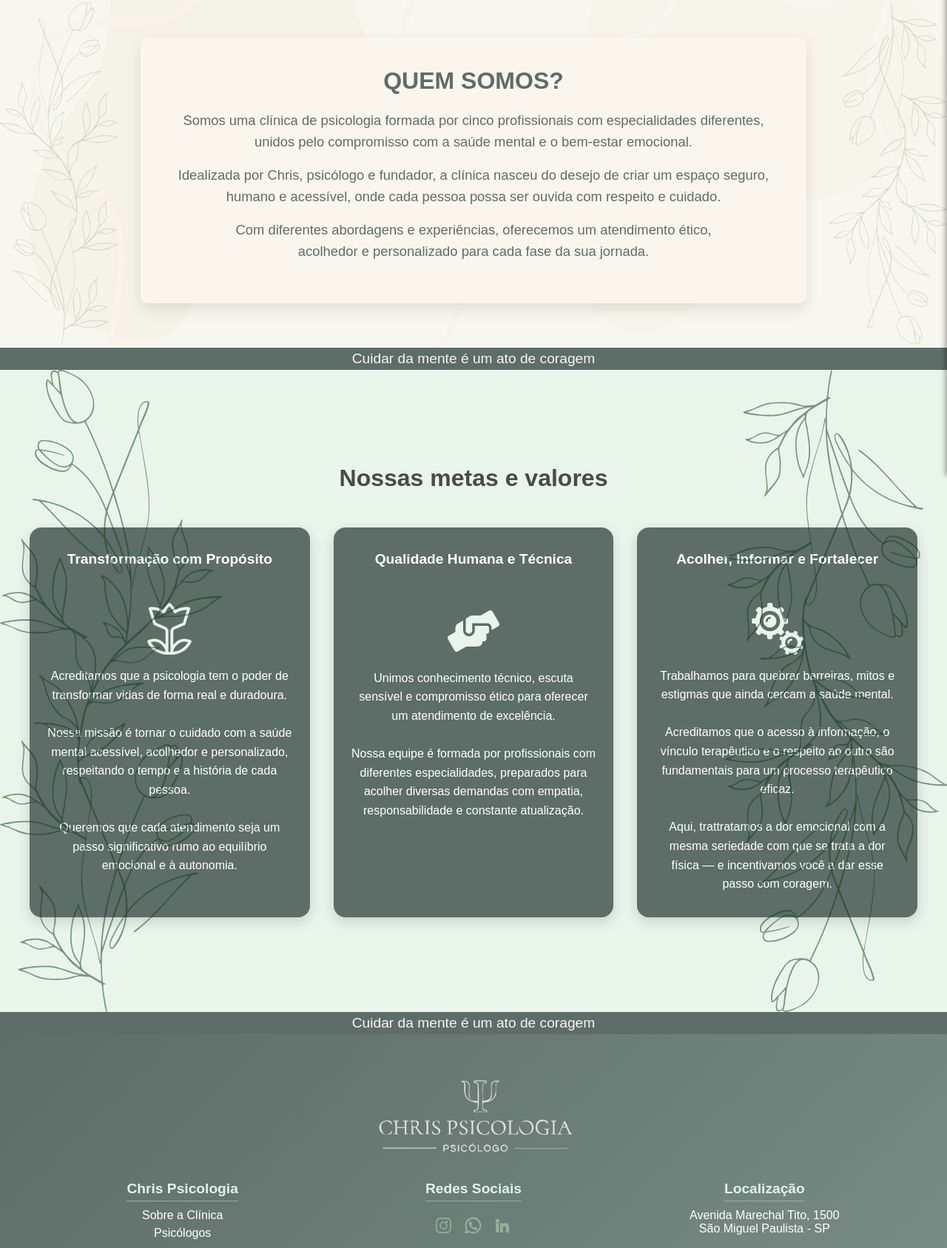
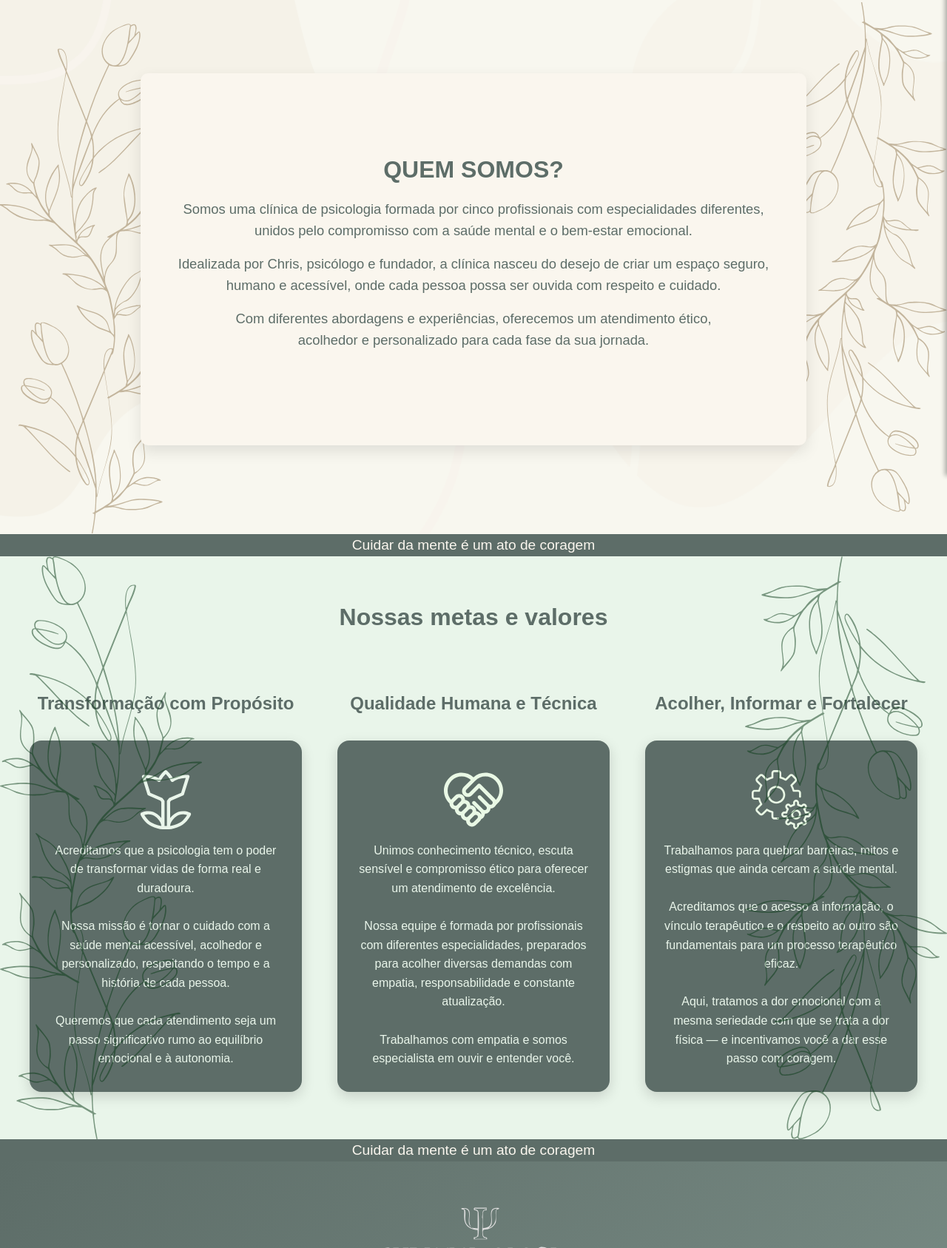
Before and after one commit to TI-29-Senac/chrispsicologo, a PHP site: page /sobre.html in a window 1280 px wide. Shown: the part 157-1844 px from the top of the page at 74% size. Run offline with PHP 8.4, Linux system fonts and the light colour scheme.

Commit message:
contatos ajustado e sobre nós também

```diff
--- a/css/style.css
+++ b/css/style.css
@@ -892,11 +892,11 @@ header {
 }
 
 .mais-conteudo.quem-somos {
-  position: relative; /* importante para as imagens absolutas */
-  overflow: visible; /* caso queira que as plantas ultrapassem */
-}
-
-/* Estilos para as plantas como fundo */
+  position: relative;
+  overflow: visible;
+}
+
+
 .mais-conteudo.quem-somos .planta-esquerda,
 .mais-conteudo.quem-somos .planta-direita {
   position: absolute;
@@ -929,6 +929,7 @@ header {
   font-size: 1.8rem;
   color: #5D6D68;
   margin-bottom: 20px;
+  font-family: 'questrial' sans-serif;
 }
 
 .quem-somos-descricao {
@@ -937,6 +938,7 @@ header {
   font-size: 1.1rem;
   color: #4a5b5c;
   line-height: 1.6;
+  font-family: 'questrial' sans-serif;
 }
 
 .carrossel-imagens {
@@ -1579,7 +1581,8 @@ header {
 
 .formulario-contato input,
 .formulario-contato textarea {
-  padding: 12px 16px;
+  width: 80%;
+  padding: 1px 16px;
   border: none;
   border-radius: 8px;
   font-size: 2rem;
@@ -1618,14 +1621,14 @@ header {
 
 .contato-formulario .planta-esquerda,
 .contato-formulario .planta-direita {
-  top: 10rem;
+  top: 8rem;
   width: 280px;
   opacity: 0.5;
 }
 
 .contato-formulario .planta-esquerda {
   left: 0rem;
-  top: 6.2rem;
+  top: 0rem;
 }
 
 .contato-formulario .planta-direita {
@@ -1685,8 +1688,7 @@ header {
 
 .quem-somos {
   position: relative;
-  padding: 13rem 20px 60px;
-  background-color: #fdfaf4;
+  padding: 15rem 0px 6.5rem;
   background-image: url('/img/banners/banner_1.png');
   background-repeat: no-repeat;
   background-position: center;
@@ -1698,14 +1700,14 @@ header {
 .quem-somos .planta-esquerda,
 .quem-somos .planta-direita {
   top: 5rem;
-  width: 160px;
-  opacity: 0.15;
+  width: 240px;
+  opacity: 0.8;
   position: absolute;
   z-index: 0;
 }
 
 .quem-somos .planta-esquerda {
-  top: 10rem;
+  top: 11.5rem;
   left: 0;
 }
 
@@ -1717,10 +1719,10 @@ header {
 
 .card-central-quem-somos {
   background: #faf6ee;
-  padding: 40px 30px;
+  padding: 7rem 3rem;
   border-radius: 10px;
   max-width: 900px;
-  margin: 0 auto;
+  margin: 1rem auto;
   text-align: center;
   box-shadow: 0 8px 20px rgba(0, 0, 0, 0.1);
   position: relative;
@@ -1731,6 +1733,7 @@ header {
   font-size: 2rem;
   color: #5D6D68;
   margin-bottom: 20px;
+  font-family: 'questrial' sans-serif;
 }
 
 .descricao-quem-somos {
@@ -1738,6 +1741,7 @@ header {
   color: #5D6D68;
   margin-bottom: 15px;
   line-height: 1.6;
+  font-family: 'questrial' sans-serif;
 }
 
 
@@ -1747,7 +1751,7 @@ header {
 .valores {
   position: relative;
   background-color: #e9f5ea;
-  padding: 8rem 2rem;
+  padding: 4rem 2rem;
   text-align: center;
   font-family: 'Questrial', sans-serif;
   color: #333;
@@ -1756,16 +1760,18 @@ header {
 
 .titulo-valores {
   font-size: 2rem;
-  margin-bottom: 3rem;
-  color: #4a4a4a;
+  margin-bottom: 4rem;
+  color: #5d6d68;
+  font-family: 'questrial' sans-serif;
 }
 
 .cards-valores {
   display: grid;
   grid-template-columns: repeat(auto-fit, minmax(280px, 1fr));
-  gap: 2rem;
+  gap: 3rem;
   max-width: 1200px;
   margin: 0 auto;
+  align-items: stretch;
 }
 
 .card-valor {
@@ -1774,20 +1780,24 @@ header {
   flex-direction: column;
   align-items: center;
   background-color: #5d6d68;
-  color: #fff;
+  color: #e9f5ea;
   padding: 2rem 1.5rem;
   border-radius: 1rem;
   box-shadow: 0 6px 18px rgba(0, 0, 0, 0.15);
-  min-height: 350px; /* Define altura mínima para cards iguais */
+  min-height: 320px;
   max-width: 100%;
   box-sizing: border-box;
+  flex-grow: 1;
+  justify-content: space-between;
 }
 
 .titulo-card-valores {
-  font-size: 1.2rem;
+  padding: 20px 10px;
+  font-size: 1.5rem;
   font-weight: bold;
   margin-bottom: 1rem;
-  color: #fff; /* para manter contraste dentro do card */
+  color: #5d6d68;
+  font-family: 'questrial' sans-serif;
 }
 
 .conteudo-card-valores {
@@ -1801,23 +1811,26 @@ header {
   line-height: 1.6;
   margin-top: 0.5rem;
   padding-top: 0;
-}
+  font-family: 'questrial' sans-serif;
+  justify-content: space-between;
+}
+.bloco-valor {
+  flex: 1 1 300px;
+  display: flex;
+  flex-direction: column;
+  align-items: center;
+  height: 100%;
+  min-height: 400px;
+}
+
 
 .conteudo-card-valores img {
-  width: 70px;
+  width: 80px;
   margin-bottom: 1rem;
   display: block;
   margin-left: auto;
   margin-right: auto;
-  max-height: 70px;
-}
-
-img[src*="maos.svg"] {
-  margin-top: -4.5rem; /* Ajuste até parecer alinhado */
-}
-
-img[src*="engrenagem.svg"] {
-  margin-top: 1.5rem;
+  max-height: 80px;
 }
 
 .folhas-lado {
--- a/sobre.html
+++ b/sobre.html
@@ -11,8 +11,8 @@
 
       <main>
         <section id="quem-somos" class="quem-somos">
-  <img src="img/icons/planta-verde.svg" class="planta-esquerda" alt="" aria-hidden="true">
-  <img src="img/icons/planta-verde.svg" class="planta-direita" alt="" aria-hidden="true">
+  <img src="img/icons/plantas-bege.svg" class="planta-esquerda" alt="" aria-hidden="true">
+  <img src="img/icons/plantas-bege.svg" class="planta-direita" alt="" aria-hidden="true">
 
   <div class="card-central-quem-somos">
     <h2 class="titulo-quem-somos">QUEM SOMOS?</h2>
@@ -37,11 +37,13 @@
   <img src="/img/icons/planta-verde.svg" class="folhas-lado folhas-esquerda" alt="" aria-hidden="true">
   <img src="/img/icons/planta-verde.svg" class="folhas-lado folhas-direita" alt="" aria-hidden="true">
 
-  <h2 class="titulo-valores">Nossas metas e valores</h2>
 
-  <div class="cards-valores">
+<h2 class="titulo-valores">Nossas metas e valores</h2>
+
+<div class="cards-valores">
+  <div class="bloco-valor">
+    <h3 class="titulo-card-valores">Transformação com Propósito</h3>
     <div class="card-valor">
-      <h3 class="titulo-card-valores">Transformação com Propósito</h3>
       <div class="conteudo-card-valores">
         <img src="img/icons/flor.svg" alt="Ícone flor">
         <p>
@@ -53,21 +55,27 @@
         </p>
       </div>
     </div>
+  </div>
 
+  <div class="bloco-valor">
+    <h3 class="titulo-card-valores">Qualidade Humana e Técnica</h3>
     <div class="card-valor">
-      <h3 class="titulo-card-valores">Qualidade Humana e Técnica</h3>
       <div class="conteudo-card-valores">
         <img src="img/icons/maos.svg" alt="Ícone mãos">
         <p>
           Unimos conhecimento técnico, escuta sensível e compromisso ético para oferecer um atendimento de excelência.
           <br><br>
           Nossa equipe é formada por profissionais com diferentes especialidades, preparados para acolher diversas demandas com empatia, responsabilidade e constante atualização.
+          <br> <br>
+          Trabalhamos com empatia e somos especialista em ouvir e entender você.
         </p>
       </div>
     </div>
+  </div>
 
+  <div class="bloco-valor">
+    <h3 class="titulo-card-valores">Acolher, Informar e Fortalecer</h3>
     <div class="card-valor">
-      <h3 class="titulo-card-valores">Acolher, Informar e Fortalecer</h3>
       <div class="conteudo-card-valores">
         <img src="img/icons/engrenagem.svg" alt="Ícone engrenagem">
         <p>
@@ -75,11 +83,14 @@
           <br><br>
           Acreditamos que o acesso à informação, o vínculo terapêutico e o respeito ao outro são fundamentais para um processo terapêutico eficaz.
           <br><br>
-          Aqui, trattratamos a dor emocional com a mesma seriedade com que se trata a dor física — e incentivamos você a dar esse passo com coragem.
-          </p>
+          Aqui, tratamos a dor emocional com a mesma seriedade com que se trata a dor física — e incentivamos você a dar esse passo com coragem.
+        </p>
       </div>
     </div>
   </div>
+</div>
+
+
 </section>
 
 
```
Also changed, not shown: img/icons/engrenagem.svg, img/icons/maos.svg.
